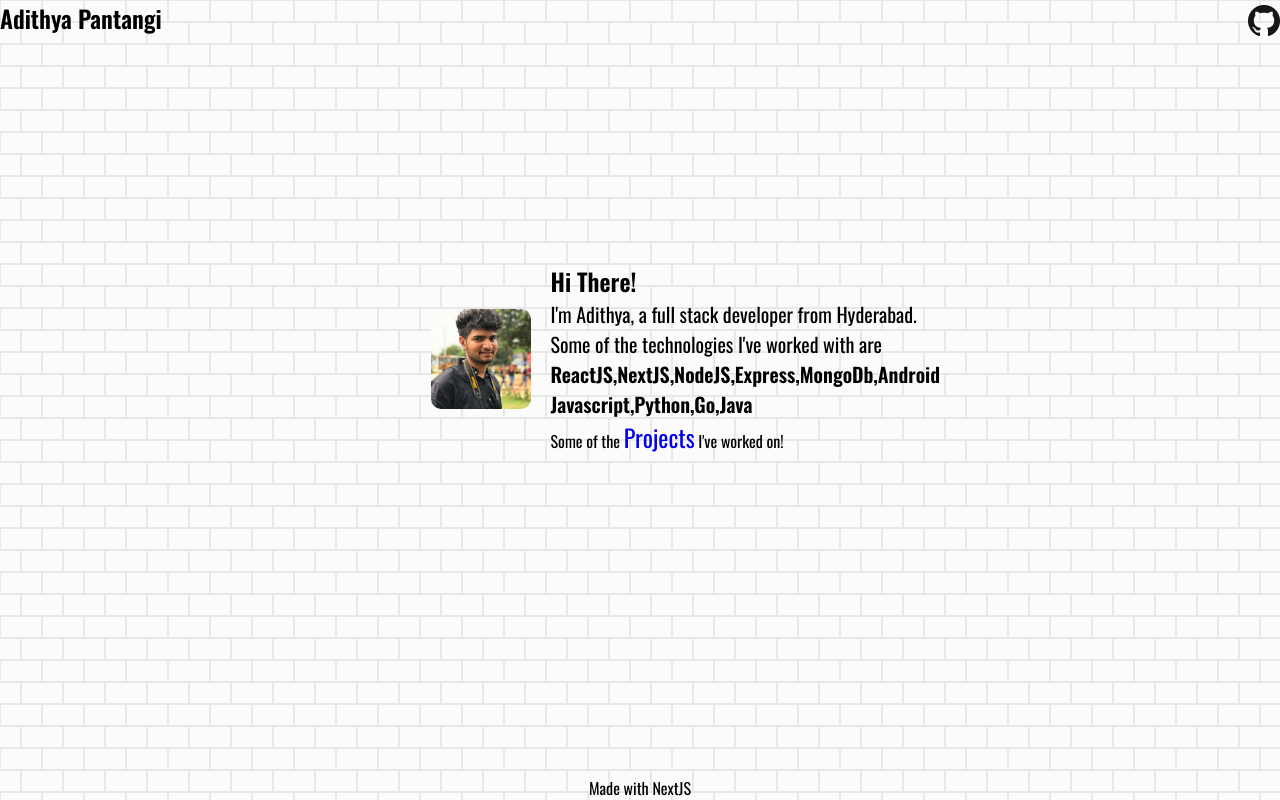
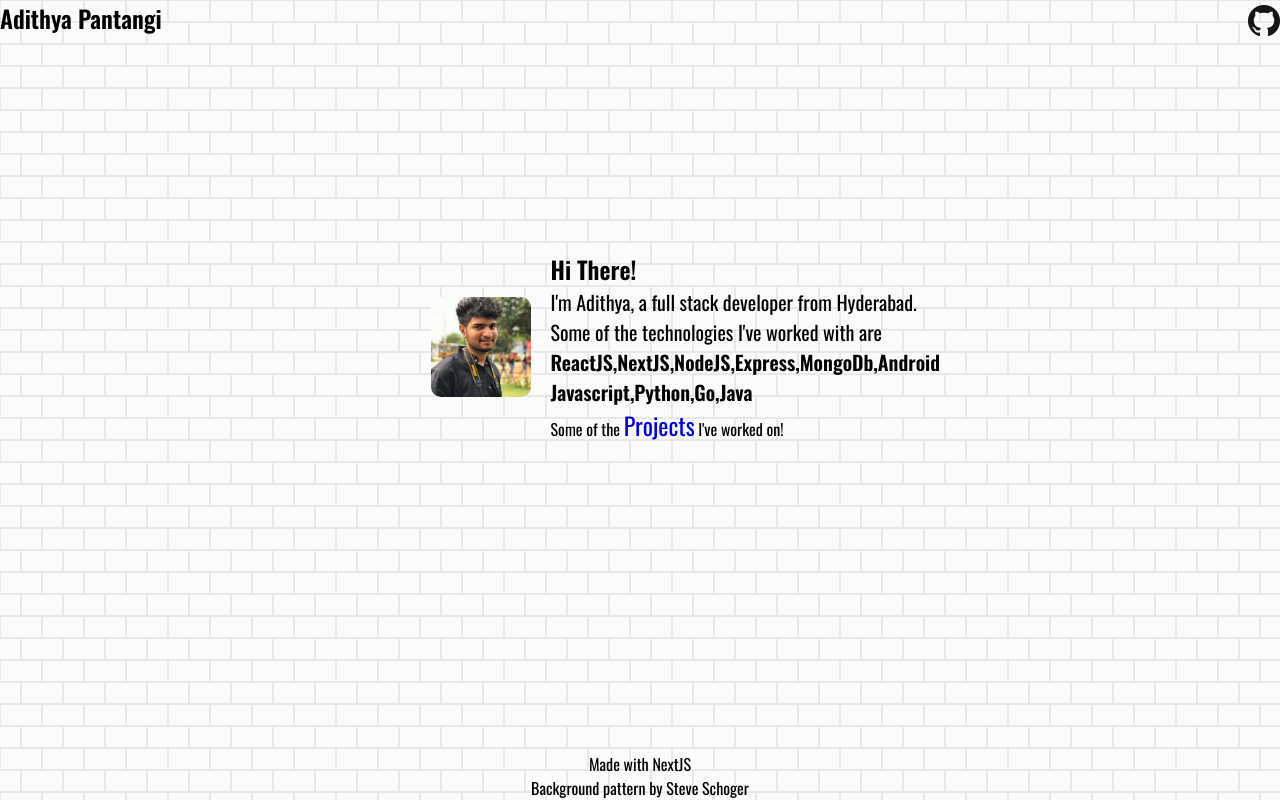
Before and after one commit to Adi343/adithya, a Next.js app: page / in a window 1280 px wide. Built offline with nearby package versions, Linux system fonts and the light colour scheme.

Commit message:
Attribution added

```diff
--- a/pages/index.js
+++ b/pages/index.js
@@ -115,7 +115,19 @@ export default function Home() {
             </span>
           </div>
         </div>
-        <span>Made with NextJS</span>
+        <div
+          style={{
+            display: "flex",
+            flexDirection: "column",
+            alignItems: "center",
+          }}
+        >
+          <span>Made with NextJS</span>
+
+          <Link href="https://heropatterns.com/">
+            <a>Background pattern by Steve Schoger</a>
+          </Link>
+        </div>
       </div>
       {/* <section
         style={{
```
